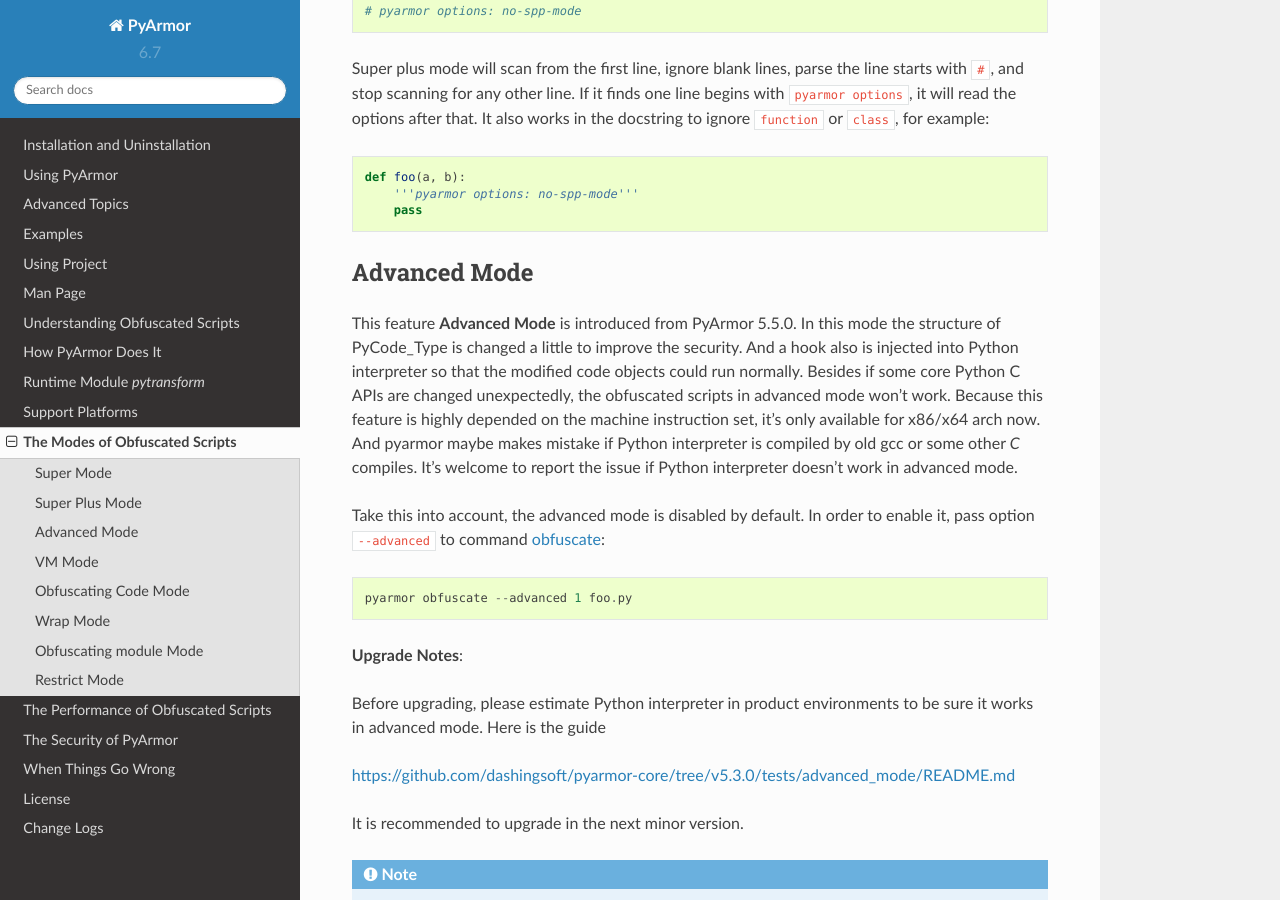
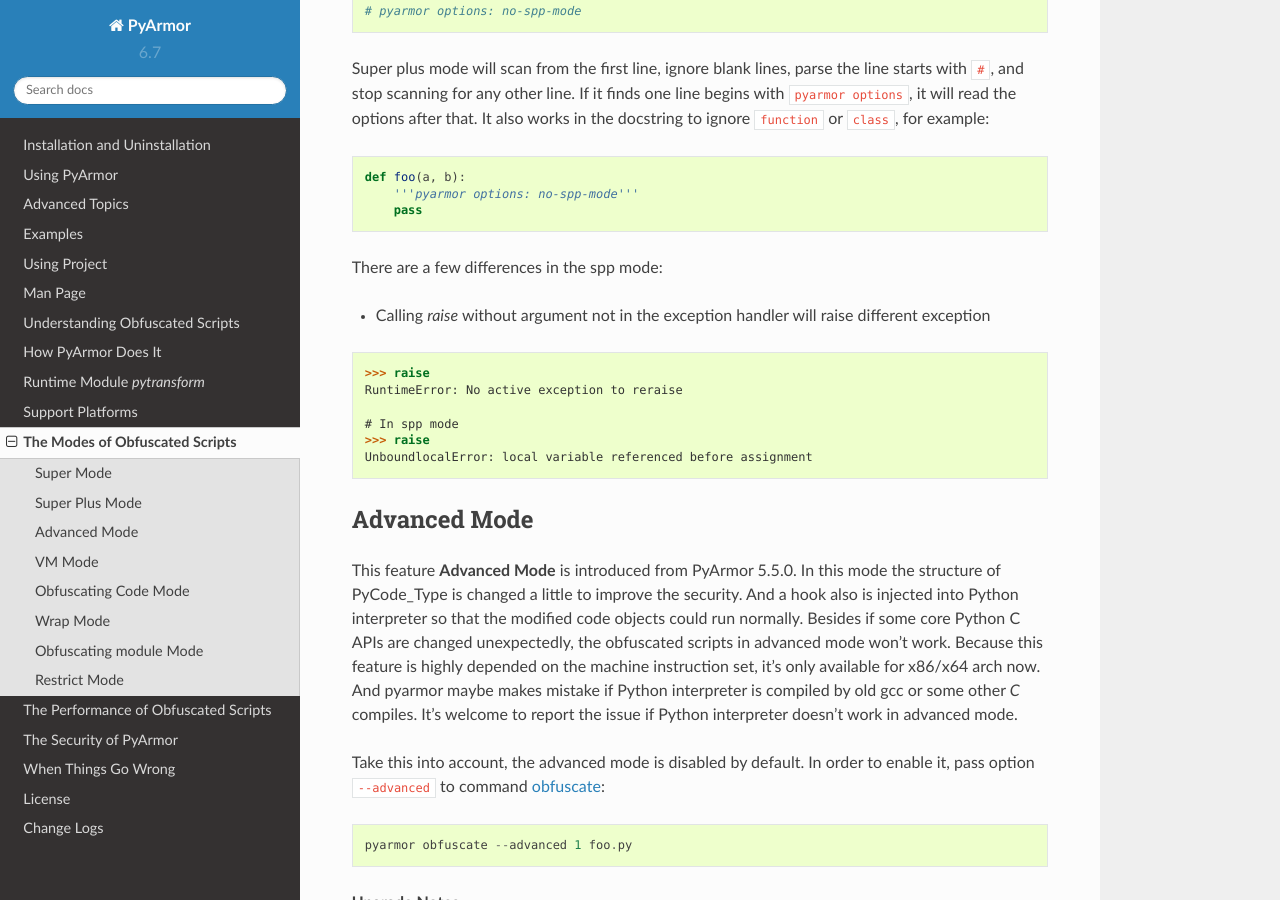
Before and after one commit to dashingsoft/pyarmor, a Sphinx documentation site: the page built from docs/mode.rst, in a window 1280 px wide and 900 px high, scrolled down 1590 px. Built offline with Sphinx 7.4.7 and the Read the Docs theme 2.0.0, drawn with Linux system fonts in a browser that asks for light colours.

Commit message:
Document sppmode differences

```diff
--- a/docs/mode.rst
+++ b/docs/mode.rst
@@ -82,6 +82,20 @@
     def foo(a, b):
         '''pyarmor options: no-spp-mode'''
         pass
+
+There are a few differences in the spp mode:
+
+* Calling `raise` without argument not in the exception handler will raise
+  different exception
+
+.. code-block:: python
+
+    >>> raise
+    RuntimeError: No active exception to reraise
+
+    # In spp mode
+    >>> raise
+    UnboundlocalError: local variable referenced before assignment
 
 .. _advanced mode:
 
```
